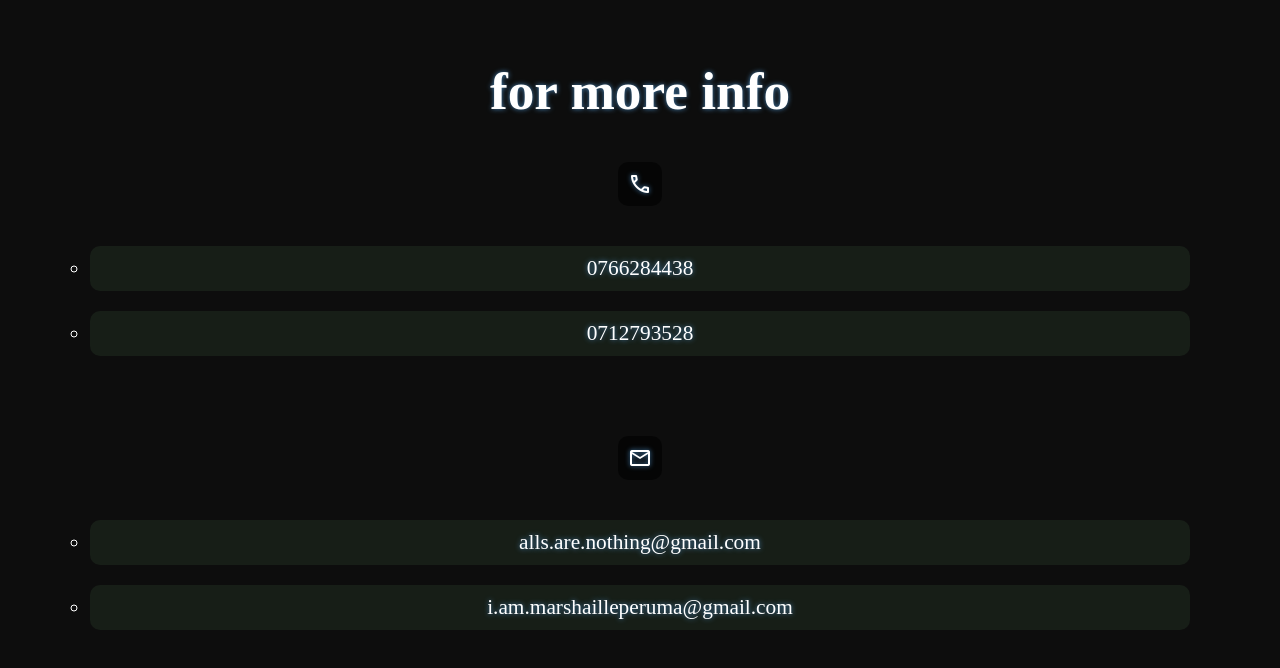
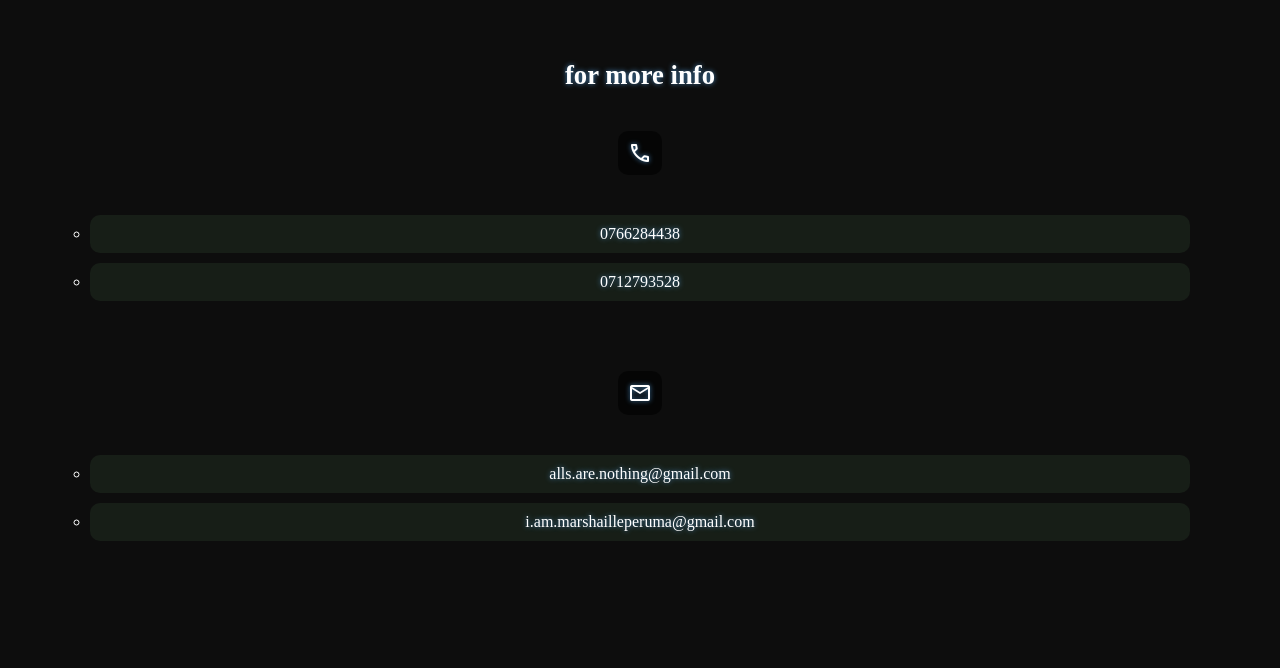
Before and after one commit to dinusasa/sassas, a plain HTML site: page links/contact.html in a window 1280 px wide. Drawn offline with nearby package versions, Linux system fonts and the light colour scheme.

Commit message:
contact.css

```diff
--- a/links/scripts/contact.css
+++ b/links/scripts/contact.css
@@ -11,7 +11,7 @@
   box-sizing: border-box;
   font-family: "tilt neon";
   color: rgb(255, 255, 255);
-  font-size: 16pt;
+  font-size: medium;
   text-align: center;
 }
 
@@ -20,7 +20,7 @@ body {
 }
 
 h1 {
-  font-size: 40pt;
+  font-size: 20pt;
   font-family: tilt neon;
   color: white;
   text-shadow: 0 0 5px #4682B4;
@@ -35,9 +35,7 @@ ul {
 }
 
 li {
-  margin-bottom: 20px;
   background-color: rgba(90, 138, 90, 0.137);
-  word-wrap: break-word;
   border-radius: 10px;
 }
 
```
